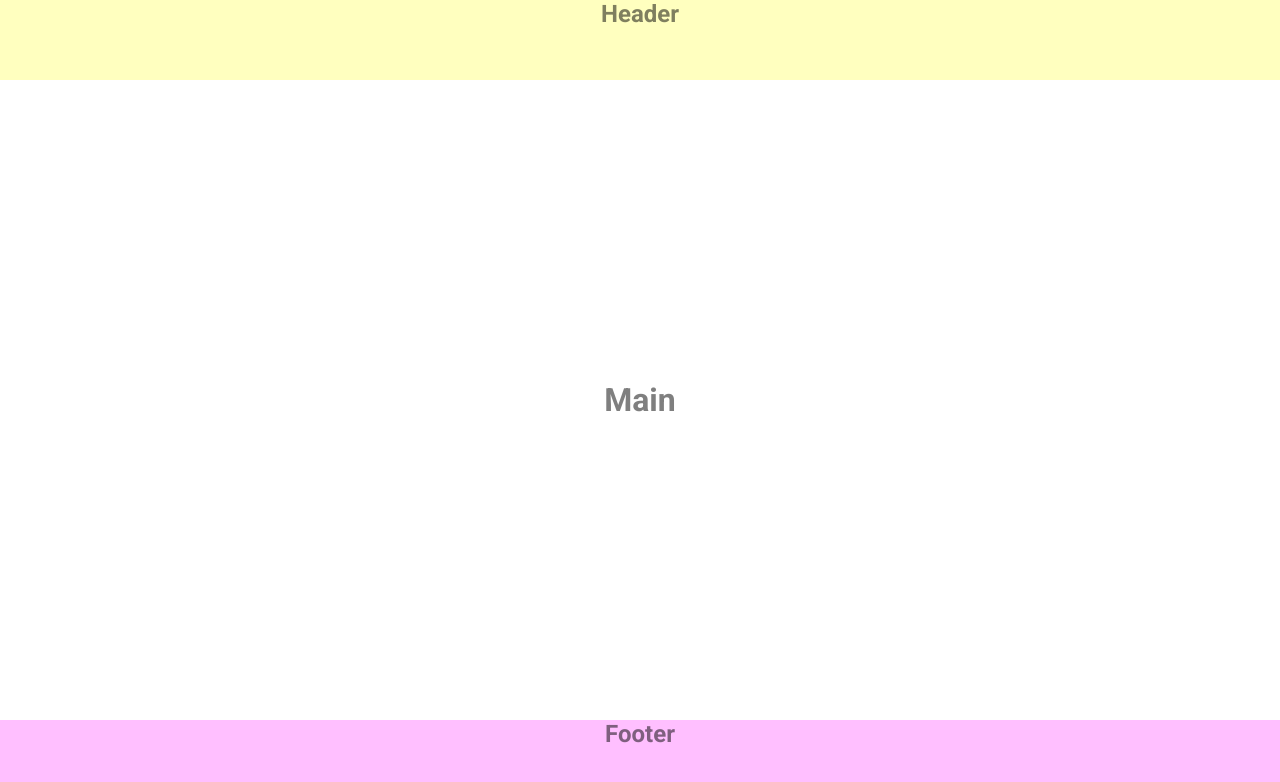
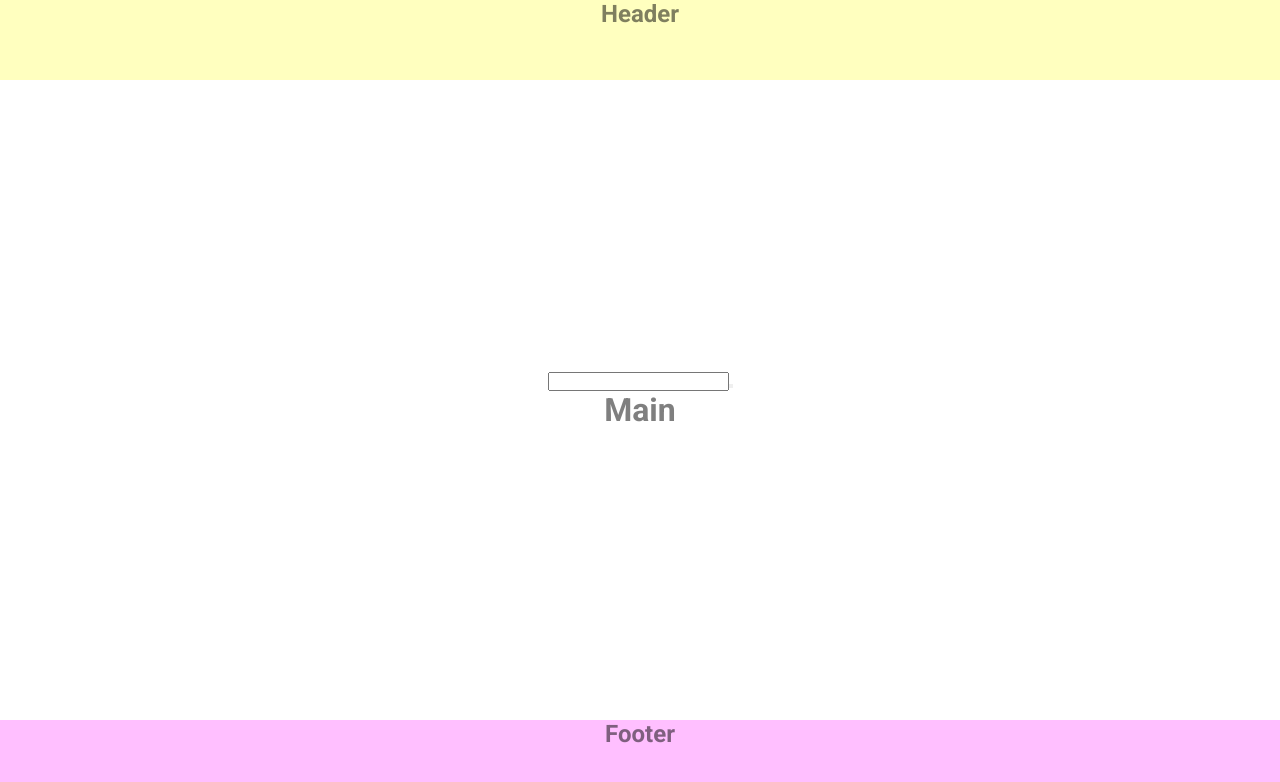
Before and after one commit to MatsveiDubaleka/ivashin, a React (Create React App) app: page / in a window 1280 px wide. Shown: the top 782 px of the page. Built offline with nearby package versions, Linux system fonts and the light colour scheme.

Commit message:
refactor: add import to app.tsx Mon, 21 Nov 2022 23:54:15 +0300

```diff
--- a/src/App.tsx
+++ b/src/App.tsx
@@ -2,6 +2,7 @@ import styled from 'styled-components';
 import { createGlobalStyle } from 'styled-components';
 import '@fontsource/roboto/500.css';
 import '@fontsource/roboto/700.css';
+import { AddToDo } from './components/addToDo';
 
 const GlobalStyle = createGlobalStyle`
   * {
@@ -58,6 +59,7 @@ const App: React.FC = () => {
         </Header>
         <Main>
           <Wrapper>
+            <AddToDo />
             <h1>Main</h1>
           </Wrapper>
         </Main>
```
